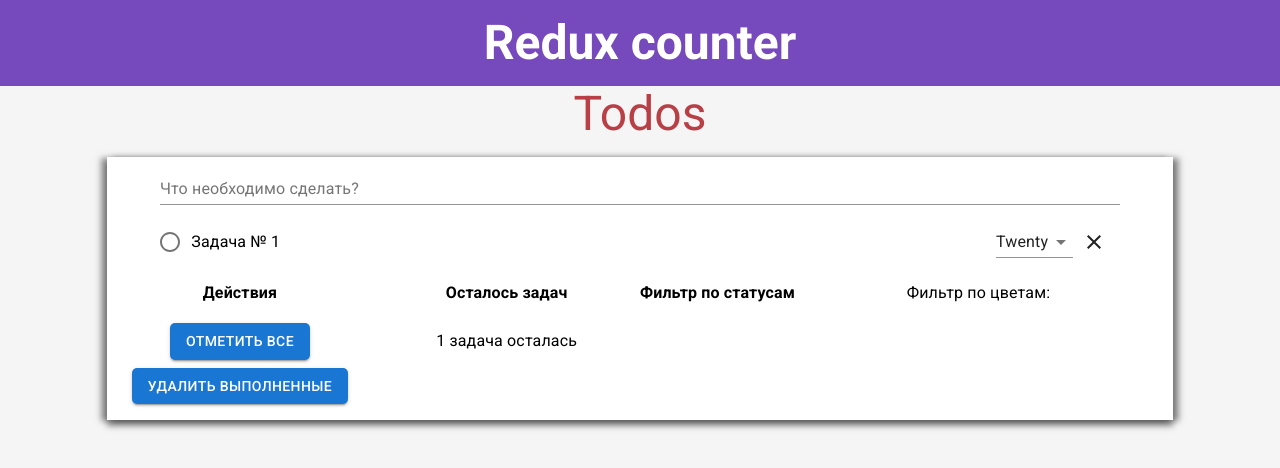
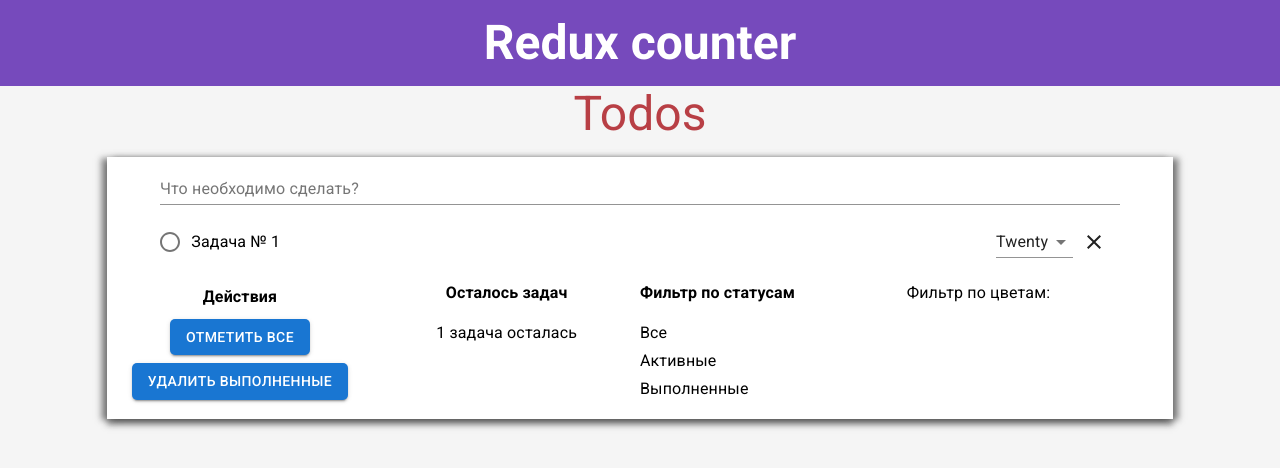
Before and after one commit to pilotvitalik/study_react_redux_todo, a React (Create React App) app: page / in a window 1280 px wide. Shown: the top 468 px of the page. Built offline with nearby package versions, Linux system fonts and the light colour scheme.

Commit message:
Added styles for component with filter`s status;

```diff
--- a/src/Components/Todo/AdditionalParams/ActionsTasks/ActionsTasks.js
+++ b/src/Components/Todo/AdditionalParams/ActionsTasks/ActionsTasks.js
@@ -14,9 +14,6 @@
 	},
 	firstBtn:{
 		marginTop: '8px',
-		[theme.breakpoints.up('md')]:{
-			marginTop: '16px',
-		}
 	},
 	btns:{
 		color: '#fff',
--- a/src/Components/Todo/AdditionalParams/FilterStatus/FilterStatus.js
+++ b/src/Components/Todo/AdditionalParams/FilterStatus/FilterStatus.js
@@ -1,11 +1,31 @@
 import Grid from '@material-ui/core/Grid';
 import Typography from '@material-ui/core/Typography';
+import Box from '@material-ui/core/Box';
 import { makeStyles } from '@material-ui/core/styles';
 
+const useStyles = makeStyles((theme) => ({
+	firstItem: {
+		[theme.breakpoints.up('md')]: {
+			marginTop: '12px',
+		}
+	}
+}));
+
 function FilterStatus(){
+	const classes = useStyles();
+
 	return(
 		<Grid item xs={6}>
 		  <Typography variant={'subtitle1'}><b>Фильтр по статусам</b></Typography>
+		  <Box className={classes.firstItem}>
+		  	<Typography variant={'subtitle1'}>Все</Typography>
+		  </Box>
+		  <Box>
+		  	<Typography variant={'subtitle1'}>Активные</Typography>
+		  </Box>
+		  <Box>
+		  	<Typography variant={'subtitle1'}>Выполненные</Typography>
+		  </Box>
 		</Grid>
 	);
 }
--- a/src/Components/Todo/AdditionalParams/RemainTasks/RemainTasks.js
+++ b/src/Components/Todo/AdditionalParams/RemainTasks/RemainTasks.js
@@ -12,7 +12,7 @@
 	},
 	countTasks:{
 		[theme.breakpoints.up('md')]: {
-		  marginTop: '20px',
+		  marginTop: '12px',
 		}
 	}
 }));
```
